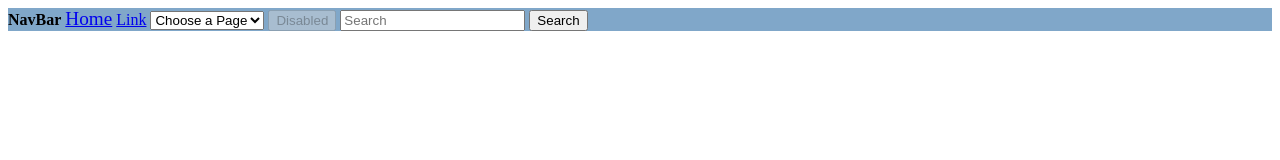
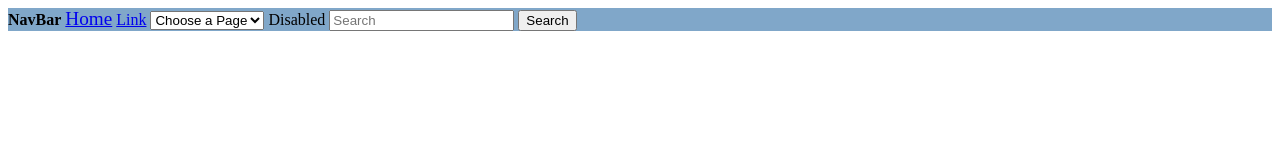
Before and after one commit to Ludovico2300/navbar, a plain HTML site: page index.html in a window 1280 px wide. Drawn offline with Linux system fonts and the light colour scheme.

Commit message:
fix link & form

```diff
--- a/index.html
+++ b/index.html
@@ -19,11 +19,11 @@
                      <option value="Products">Products</option>
                      <option value="about">About</option>
                      </select>
-                     <button type="button" disabled>Disabled</button>
-                     <!--qui di seguito creare searchbar-->
-                      <input type="text" placeholder="Search" name="search">
-                      <button type="submit">Search</button>
-                    </form>
+
+                     <a>Disabled</a>
+
+                     <input type="text" placeholder="Search" name="search">
+                     <button type="submit">Search</button>
             </nav>
         </header>
         <main>
```
